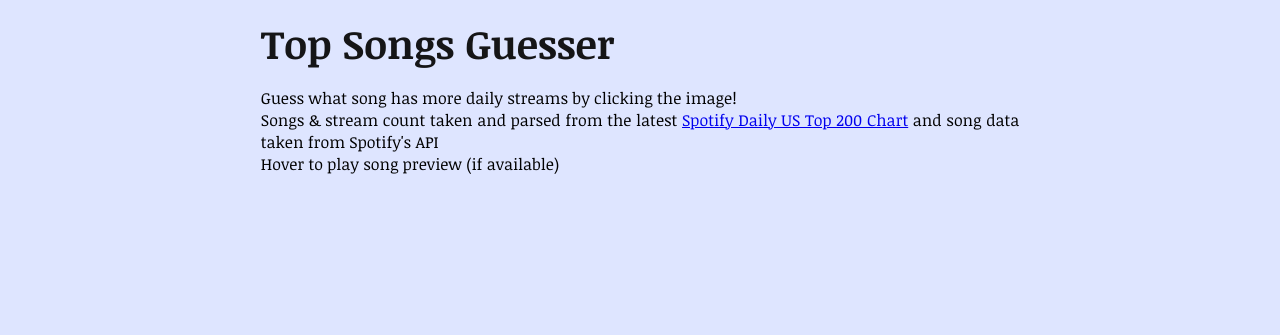
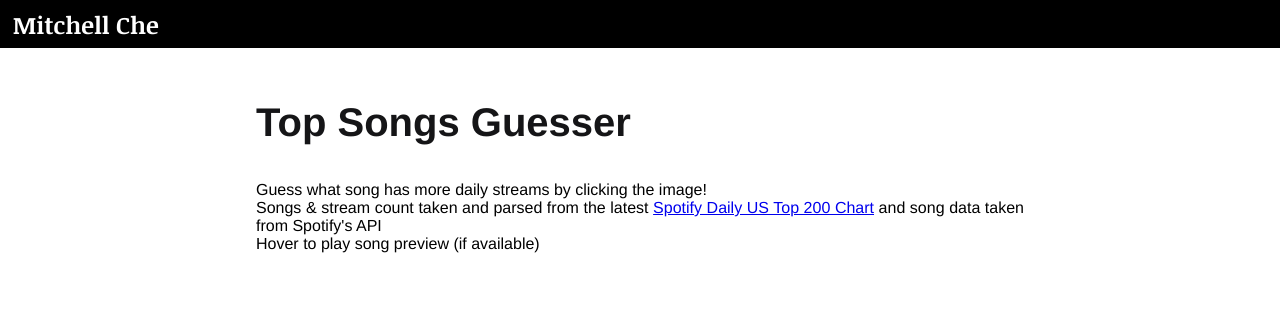
Before and after one commit to MitchellChe/website, a website: page public/topsong/index.html in a window 1280 px wide. Drawn offline with Linux system fonts and the light colour scheme; no server answers.

Commit message:
css edit for topsong

```diff
--- a/public/topsong/index.html
+++ b/public/topsong/index.html
@@ -20,9 +20,12 @@
         <meta charset="UTF-8">
     </head>
     <body>
+        <div class="header">
+            <h2><a href="../">Mitchell Che</a></h2>
+        </div>
         <div id="content-pane">
         <h1 id="title">Top Songs Guesser</h1>
-        <p>Guess what song has more daily streams by clicking the image!
+        <p class='description'>Guess what song has more daily streams by clicking the image!
             <br>
             Songs & stream count taken and parsed from the latest <a href = "https://spotifycharts.com/regional/us/daily/latest">Spotify Daily US Top 200 Chart</a> and song data taken from Spotify's API
             <br>
--- a/public/topsong/topsong.css
+++ b/public/topsong/topsong.css
@@ -1,13 +1,15 @@
 body{
-    background-color: #dee5ff;
+    background-color: white;
     height: 100%;
-    display: block
+    display: block;
+    margin:0;
 }
 h1{
-    font-family: "Noticia Text",serif;
+    font-family: "Helvetica",serif;
     font-size: 2.5em;
     color: #151517;
     margin: 0 0 0.1em 0;
+    padding: 0.5em 0;
 }
 
 p{
@@ -15,9 +17,38 @@ p{
     font-family: "Noticia Text",sans-serif;
 }
 
+.header{
+    height:3em;
+    background-color: black;
+    display: flex;
+    margin:0 0 1em 0;
+    justify-content: flex-start;
+    align-items: center;
+}
+
+.header h2{
+    color:white;
+    margin:0;
+    position: relative;
+    left:1%;
+    font-family:"Noticia Text";
+}
+
+.header a{
+    color:white;
+    text-decoration: none;
+}
+
+p.description{
+    font-family:"Helvetica",sans-serif;
+}
+
+
+
 #content-pane{
     width:60%;
     margin:1em auto;
+    padding-top: 1em;
 }
 
 #game-box{
```
